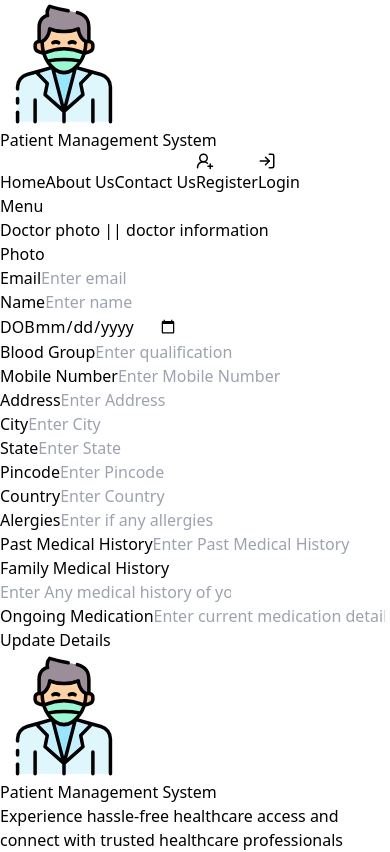
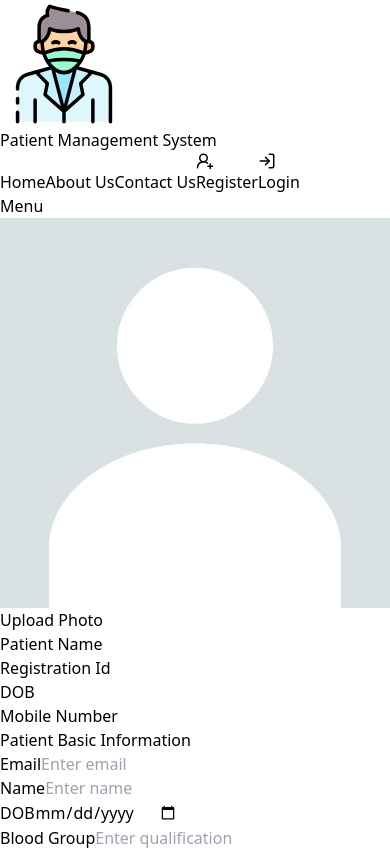
Before and after one commit to JAYBORICHA07/Patient-Data-Management-System, a React (Vite) app in the folder frontend/: page /patientprofile in a window 390 px wide. Shown: the top 852 px of the page. Built offline with nearby package versions, Linux system fonts and the light colour scheme.

Commit message:
patient-doctor responsive ui complete

```diff
--- a/frontend/src/pages/DoctorProfile.tsx
+++ b/frontend/src/pages/DoctorProfile.tsx
@@ -36,16 +36,35 @@ function DoctorProfile() {
 
     return (
         <div>
-            <div className="grid md:grid-cols-2 grid-cols-1 border border-r-2 rounded-lg p-2 m-3">
-                <div className=" border border-r-2 rounded-lg m-2 w-fit row-span-1">
-                Doctor photo || doctor information
-                    <div className="border border-r-2 rounded-lg m-5">Photo</div>
-                    <div className="">
+            <div className="flex flex-col md:flex-row rounded-lg p-2">
+                <div className=" ml-5 border border-r-2 rounded-lg m-2 w-80 row-span-1 mx-10 mt-5">
+                    <div className=" m-10 px-5 flex justify-center ">
+                        <img src="../../public/profile.jfif" alt="profile image"></img>
+                    </div>
+                    <div className="flex justify-center ">
+                    <Button className="" variant={"outline"}>
+                    <a
+                    href="upload"
+                    className=" container"
+                    >
+                    Upload Photo
+                    </a>
+                    </Button>
+                    </div>
+                    <div className="mt-3">
                     {/* This information whose change is not required for ui purpose only*/}
+                    <h1 className="text-center text-2xl md:text-3xl ">Dr Name</h1>
+                    <h1 className="text-center text-xl">Specialization</h1>
+                    <h1 className="text-center text-xl">Registartion Number</h1>
+                    <h1 className="text-center text-xl">Registration Year</h1>
+
                     </div>
                 </div>
-                <div className="">
-                    <div className="grid md:grid-cols-2 grid-cols-1 gap-4 mt-2">
+                <div className="px-2 mx-5">
+                    <div className="flex py-1 mt-2 ">
+                    <h1 className="text-xl lg:text-5xl font-semibold border-b-4 pb-2  border-blue-500 pt-10 md:pt-2 pr-12 mx-32 ml-0 pl-0  ">Doctor Basic Information</h1>
+                    </div>
+                    <div className="grid md:grid-cols-2 grid-cols-1 gap-4 mt-5 mr-3.5">
                         <div>
                         <Label className="">Email</Label>
                             <Input
@@ -168,7 +187,7 @@ function DoctorProfile() {
                             />
                         </div>
                     </div>
-                    <div>
+                    <div className=" mr-3.5">
                         <Label className="">Services</Label>
                         <Input
                             type="text"
--- a/frontend/src/pages/PatientProfile.tsx
+++ b/frontend/src/pages/PatientProfile.tsx
@@ -23,28 +23,47 @@ function PatientProfile() {
     }
     const {
         register, handleSubmit } = useForm<userType>();
-
+22
     const onsubmit: SubmitHandler<userType> = async (data)=>{
         console.log(data)
     }
     const onError = (error: unknown) => console.log(error)
     return (
         <div>
-            <div className="grid md:grid-cols-2 grid-cols-1 border border-r-2 rounded-lg p-2 m-3">
-                <div className=" border border-r-2 rounded-lg m-2 w-fit row-span-1">
-                    Doctor photo || doctor information
-                    <div className="border border-r-2 rounded-lg m-5">Photo</div>
-                    <div className="">
+            <div className="flex flex-col md:flex-row rounded-lg p-2 m-3 ">
+                <div className="ml-5 border border-r-2 rounded-lg m-2 w-80 row-span-1 mx-10 mt-5">
+                    {/*  border border-r-2 rounded-lg m-2 mx-2 max-w-fit */}
+                    <div className=" m-10 px-5 flex justify-center ">
+                        <img src="../../public/profile.jfif" alt="profile image"></img>
+                    </div>
+                    <div className="flex justify-center ">
+                    <Button className="" variant={"outline"}>
+                    <a
+                    href="upload"
+                    className=" container"
+                    >
+                    Upload Photo
+                    </a>
+                    </Button>
+                    </div>
+                    <div className="mt-3">
                         {/* This information whose change is not required for ui purpose*/}
+                        <h1 className="text-center text-2xl md:text-3xl ">Patient Name</h1>
+                        <h1 className="text-center text-xl">Registration Id</h1>
+                        <h1 className="text-center text-xl">DOB</h1>
+                        <h1 className="text-center text-xl">Mobile Number</h1>
                     </div>
                 </div>
-                <div className="">
-                    <div className="grid md:grid-cols-2 grid-cols-1 gap-4 mt-2">
+                <div className="px-2 mx-5">
+                    <div className="flex py-1 mt-2 ">
+                        <h1 className="text-xl lg:text-5xl font-semibold border-b-4 pb-2  border-blue-500 pt-10 md:pt-2 pr-12 mx-32 ml-0 pl-0  ">Patient Basic Information</h1>
+                    </div>
+                    <div className="grid md:grid-cols-2 grid-cols-1 gap-4 mt-5 ">
                         <div>
                             <Label className="">Email</Label>
                             <Input
                                 type="email"
-                                className="p-2 mt-2 border-2 bg-blue-50  md:p-5"
+                                className="p-2 mt-2 border-2  md:p-5"
                                 placeholder="Enter email"
                                 required
                                 {...register("email",{required:true})}
@@ -141,7 +160,11 @@ function PatientProfile() {
                             />
                         </div>
                     </div>
-                    <div className="grid grid-cols-1 mt-3">
+                    <div className="rounded-lg mt-3 pt-5">
+                        <div>
+                            <h4 className="border-b-4 text-2xl  font-semibold pb-2 border-blue-500 w-fit">Some specification</h4>
+                        </div>
+                        <div className="grid grid-cols-1 mt-3 ">
                             <div>
                                 <Label className="">Alergies</Label>
                                 <Input
@@ -176,17 +199,17 @@ function PatientProfile() {
                                 <Label className="">Ongoing Medication</Label>
                                 <Input
                                     type="text"
-                                className="p-2 mt-2 border-2 bg-blue-50  md:p-5"
+                                    className="p-2 mt-2 border-2 bg-blue-50  md:p-5 mb-3"
                                     placeholder="Enter current medication detail"
                                     required
                                     {...register("ongoingMedication")}
                                 />
                             </div>
                         </div>
+                    </div>
                     <div>
-
                         <Button
-                            className=" p-6 text-xl w-full mb-2 mt-5"
+                            className=" p-6 text-xl w-full mb-2 mt-5 "
                             type="submit"
                             onClick={handleSubmit(onsubmit, onError)}>
                             Update Details</Button>
```
Also changed, not shown: frontend/public/profile.jfif (added). Lines whose indentation alone changed are shown as unchanged.
